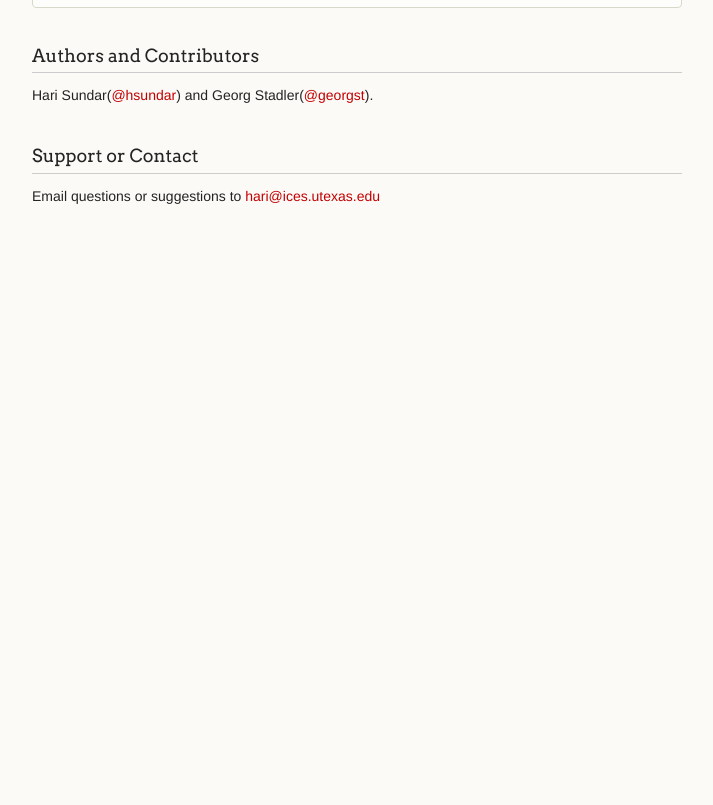
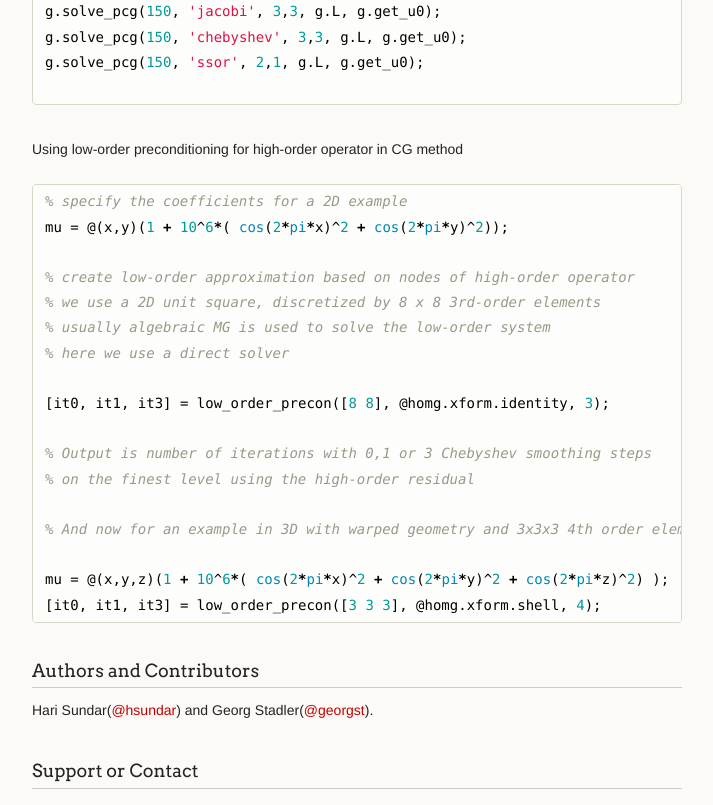
Before and after one commit to hsundar/homg, a plain HTML site: page index.html in a window 1280 px wide. Shown: the part 1995-2800 px from the top of the page, without its empty margins (278-991 px from the left). Before the commit the page ends 2276 px from the top, so only its background shows below. Drawn offline with Linux system fonts and the light colour scheme.

Commit message:
Create gh-pages branch via GitHub

```diff
--- a/index.html
+++ b/index.html
@@ -45,7 +45,9 @@ heirarchy. The following smoothers are supported,</p>
 <li>Chebyshev-accelerated Jacobi</li>
 <li>block Jacobi</li>
 <li>Symmetric SOR </li>
-</ul><h3>
+</ul><p>Details about the implementation and a comparison of the different methods can be found in<br><a href="http://arxiv.org/pdf/1402.5938v1">Comparison of Multigrid Algorithms for High-order Continuous Finite Element Discretizations</a> <em>Hari Sundar, Georg Stadler, George Biros</em> <a href="http://arxiv.org/abs/1402.5938">arXiv</a></p>
+
+<h3>
 <a name="basic-usage" class="anchor" href="#basic-usage"><span class="octicon octicon-link"></span></a>Basic Usage</h3>
 
 <p>A simple example in 2D</p>
@@ -104,6 +106,27 @@ heirarchy. The following smoothers are supported,</p>
 
 </pre></div>
 
+<p>Using low-order preconditioning for high-order operator in CG method</p>
+
+<div class="highlight highlight-matlab"><pre><span class="c">% specify the coefficients for a 2D example</span>
+<span class="n">mu</span> <span class="p">=</span> <span class="p">@(</span><span class="n">x</span><span class="p">,</span><span class="n">y</span><span class="p">)(</span><span class="mi">1</span> <span class="o">+</span> <span class="mi">10</span>^<span class="mi">6</span><span class="o">*</span><span class="p">(</span> <span class="nb">cos</span><span class="p">(</span><span class="mi">2</span><span class="o">*</span><span class="nb">pi</span><span class="o">*</span><span class="n">x</span><span class="p">)</span>^<span class="mi">2</span> <span class="o">+</span> <span class="nb">cos</span><span class="p">(</span><span class="mi">2</span><span class="o">*</span><span class="nb">pi</span><span class="o">*</span><span class="n">y</span><span class="p">)</span>^<span class="mi">2</span><span class="p">));</span>
+
+<span class="c">% create low-order approximation based on nodes of high-order operator</span>
+<span class="c">% we use a 2D unit square, discretized by 8 x 8 3rd-order elements</span>
+<span class="c">% usually algebraic MG is used to solve the low-order system</span>
+<span class="c">% here we use a direct solver</span>
+
+<span class="p">[</span><span class="n">it0</span><span class="p">,</span> <span class="n">it1</span><span class="p">,</span> <span class="n">it3</span><span class="p">]</span> <span class="p">=</span> <span class="n">low_order_precon</span><span class="p">([</span><span class="mi">8</span> <span class="mi">8</span><span class="p">],</span> <span class="p">@</span><span class="n">homg</span><span class="p">.</span><span class="n">xform</span><span class="p">.</span><span class="n">identity</span><span class="p">,</span> <span class="mi">3</span><span class="p">);</span>
+
+<span class="c">% Output is number of iterations with 0,1 or 3 Chebyshev smoothing steps</span>
+<span class="c">% on the finest level using the high-order residual</span>
+
+<span class="c">% And now for an example in 3D with warped geometry and 3x3x3 4th order elements</span>
+
+<span class="n">mu</span> <span class="p">=</span> <span class="p">@(</span><span class="n">x</span><span class="p">,</span><span class="n">y</span><span class="p">,</span><span class="n">z</span><span class="p">)(</span><span class="mi">1</span> <span class="o">+</span> <span class="mi">10</span>^<span class="mi">6</span><span class="o">*</span><span class="p">(</span> <span class="nb">cos</span><span class="p">(</span><span class="mi">2</span><span class="o">*</span><span class="nb">pi</span><span class="o">*</span><span class="n">x</span><span class="p">)</span>^<span class="mi">2</span> <span class="o">+</span> <span class="nb">cos</span><span class="p">(</span><span class="mi">2</span><span class="o">*</span><span class="nb">pi</span><span class="o">*</span><span class="n">y</span><span class="p">)</span>^<span class="mi">2</span> <span class="o">+</span> <span class="nb">cos</span><span class="p">(</span><span class="mi">2</span><span class="o">*</span><span class="nb">pi</span><span class="o">*</span><span class="n">z</span><span class="p">)</span>^<span class="mi">2</span><span class="p">)</span> <span class="p">);</span>
+<span class="p">[</span><span class="n">it0</span><span class="p">,</span> <span class="n">it1</span><span class="p">,</span> <span class="n">it3</span><span class="p">]</span> <span class="p">=</span> <span class="n">low_order_precon</span><span class="p">([</span><span class="mi">3</span> <span class="mi">3</span> <span class="mi">3</span><span class="p">],</span> <span class="p">@</span><span class="n">homg</span><span class="p">.</span><span class="n">xform</span><span class="p">.</span><span class="n">shell</span><span class="p">,</span> <span class="mi">4</span><span class="p">);</span>
+</pre></div>
+
 <h3>
 <a name="authors-and-contributors" class="anchor" href="#authors-and-contributors"><span class="octicon octicon-link"></span></a>Authors and Contributors</h3>
 
```
Also changed, not shown: params.json (+1 -1 lines).
